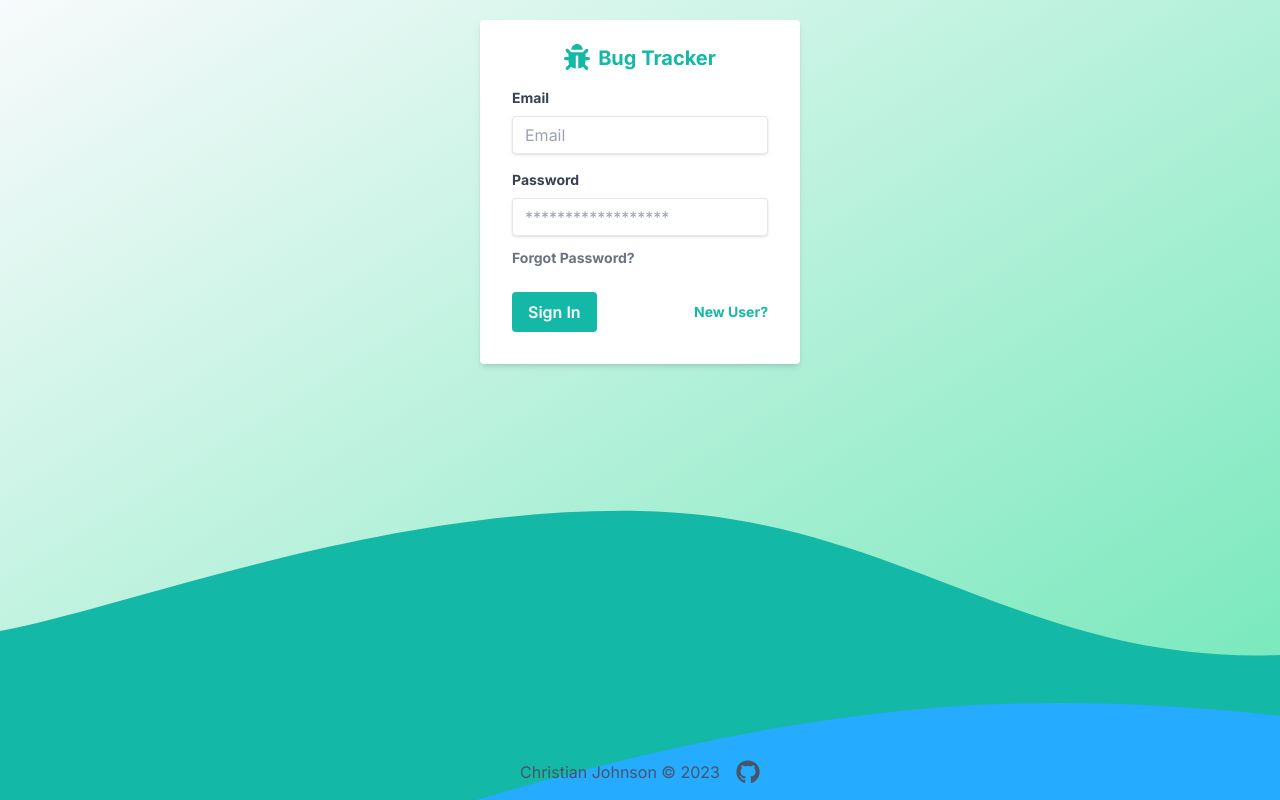
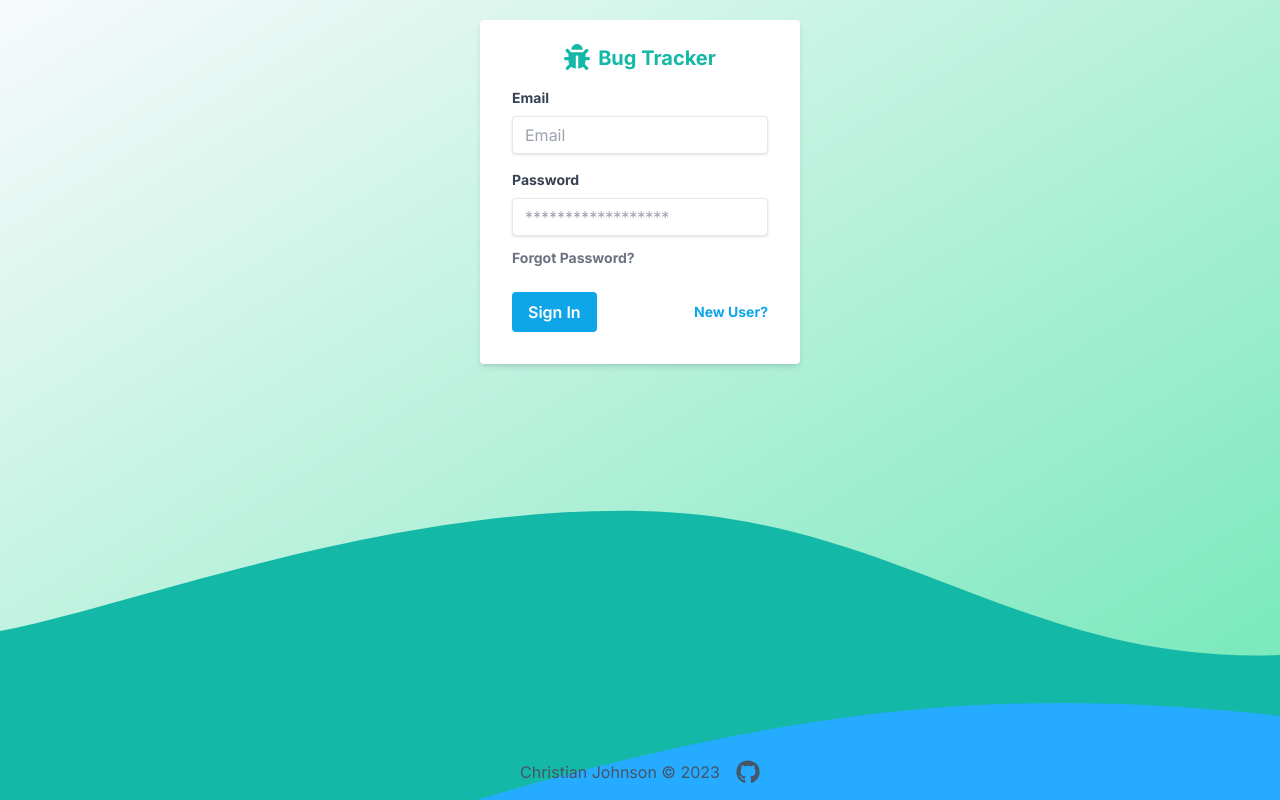
Before and after one commit to christianjcodes/bug-tracker-frontend, a Next.js app: page / in a window 1280 px wide. Shown: the top 800 px of the page. Built offline with nearby package versions, Linux system fonts and the light colour scheme.

Commit message:
Style login form

```diff
--- a/src/app/components/Background.tsx
+++ b/src/app/components/Background.tsx
@@ -1,5 +1,4 @@
 import * as React from "react"
-
 const Background = (props:any) => (
   <svg
     xmlns="http://www.w3.org/2000/svg"
--- a/src/app/components/Footer.tsx
+++ b/src/app/components/Footer.tsx
@@ -8,7 +8,7 @@ export default function Footer() {
             <footer className='absolute bottom-0 flex flex-row justify-center w-full text-slate-600
                                 space-x-4 pb-4 dark:text-white'>
                 <p>Christian Johnson &copy; {new Date().getFullYear()}</p>
-                <div className='hover:text-cyan-500'>
+                <div className='hover:text-slate-950'>
                     <Link href="https://github.com/christianjcodes">
                         <FaGithub size="24"/>
                     </Link>
--- a/src/app/page.tsx
+++ b/src/app/page.tsx
@@ -71,8 +71,8 @@ export default function Home() {
             <div className="flex items-center justify-between">
               <Link href="/dashboard">
                 <button className="
-                  bg-teal-500
-                  hover:bg-teal-600
+                  bg-sky-500
+                  hover:bg-sky-600
                   text-white
                   font-semibold
                   py-2
@@ -88,8 +88,8 @@ export default function Home() {
                 align-baseline
                 font-bold
                 text-sm
-                text-teal-500
-                hover:text-teal-700">
+                text-sky-500
+                hover:text-sky-700">
                 <Link href="/new-user">
                   New User?
                 </Link>
```
